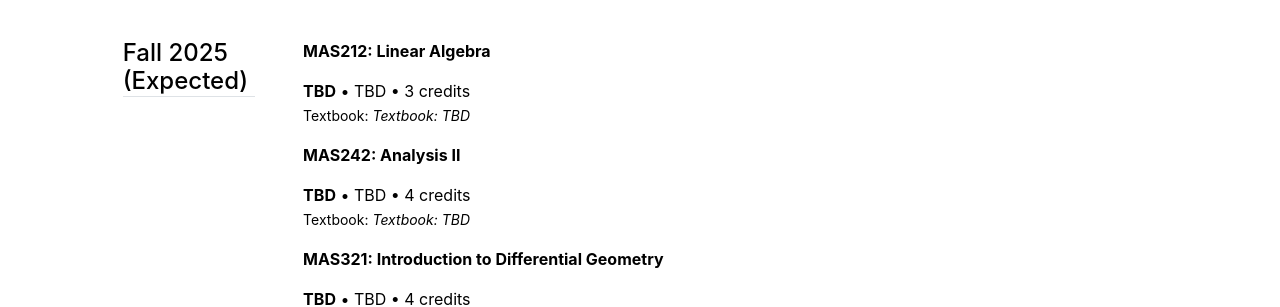
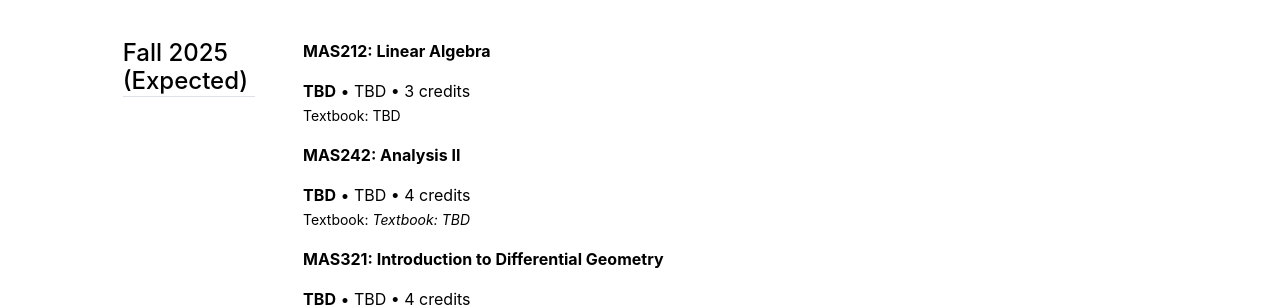
Before and after one commit to mino-jeong/mino-jeong.github.io, a Jekyll site: the page built from coursework.md, in a window 1280 px wide. Shown: the part 645-952 px from the top of the page. Built offline with Jekyll 4.4.1, drawn with Linux system fonts in a browser that asks for light colours.

Commit message:
Update 2025-2.yml

```diff
--- a/_data/coursework/2025-2.yml
+++ b/_data/coursework/2025-2.yml
@@ -1,6 +1,6 @@
 - title: 'MAS212: Linear Algebra'
   description: '<strong>TBD</strong> • TBD • 3 credits'
-  textbook: '<i>Textbook: TBD</i>'
+  textbook: "TBD<!--Hoffman and Kunze's Linear Algebra-->"
 
 - title: 'MAS242: Analysis II'
   description: '<strong>TBD</strong> • TBD • 4 credits'
```
